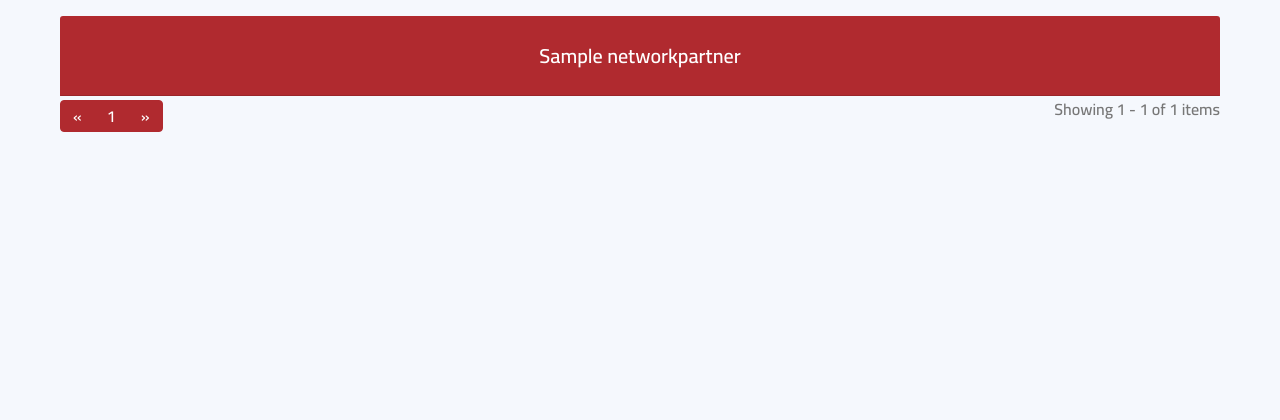
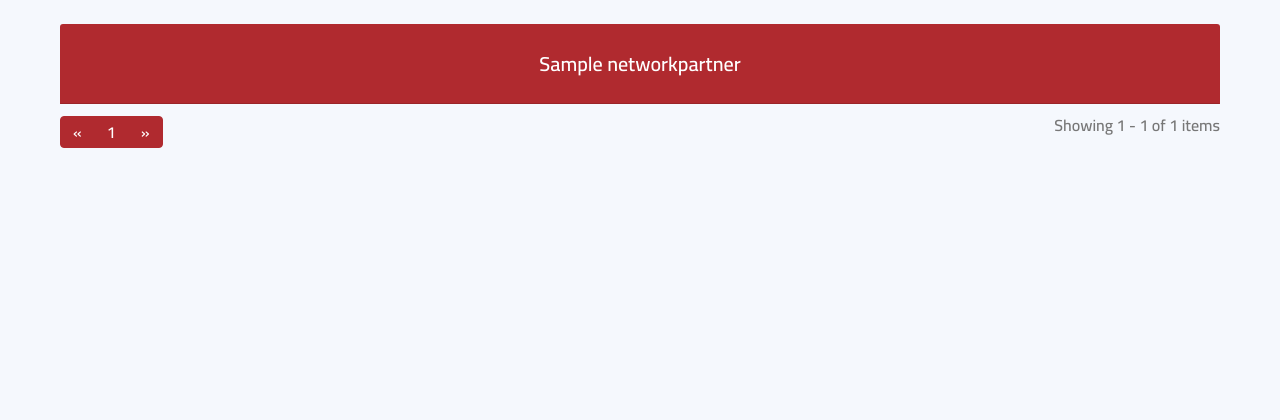
Before and after one commit to LujainBattikhi/theater, a Django app: a page that uses main/templates/main/networks_partners.html in a window 1280 px wide. Shown: the part 246-666 px from the top of the page. Run offline with Django 3.2, Linux system fonts and the light colour scheme; tables that the repository leaves empty hold one stand-in row (values such as "Sample post"); some libraries are stand-ins or nearby versions.

Commit message:
netwroks and partners

```diff
--- a/main/templates/main/networks_partners.html
+++ b/main/templates/main/networks_partners.html
@@ -19,7 +19,7 @@
     <div class="px-5">
         {% for partner in object_list %}
 
-            <a class="w-100 btn wow fadeInUp card-header bg-dark-red text-white fs-5 fw-bolder p-4 text-dark"
+            <a class="w-100 btn wow fadeInUp my-2 card-header bg-dark-red text-white fs-5 fw-bolder p-4 text-dark"
                data-bs-toggle="collapse" href="#collapse-{{ partner.id }}" role="button"
                aria-expanded="false" aria-controls="{{ partner.id }}">
                 {{ partner|get_translation_data:'name' }}
```
